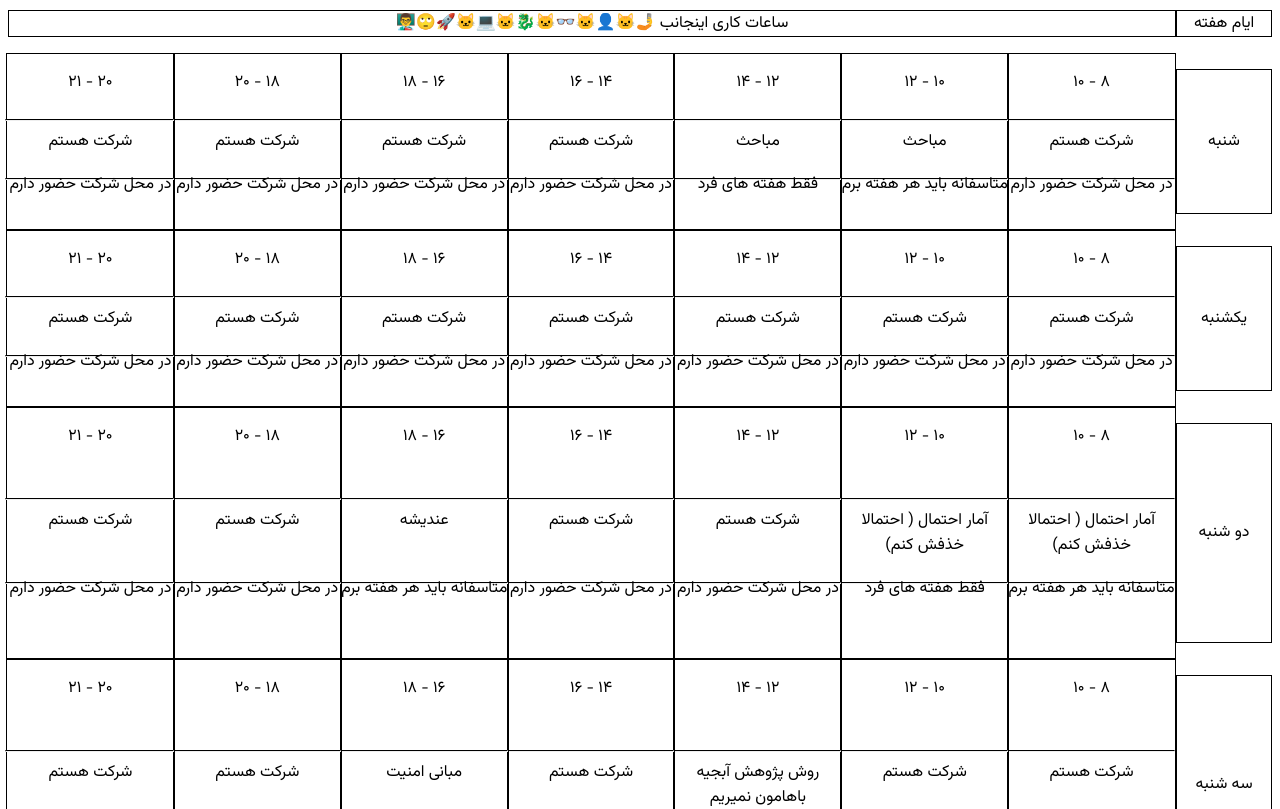
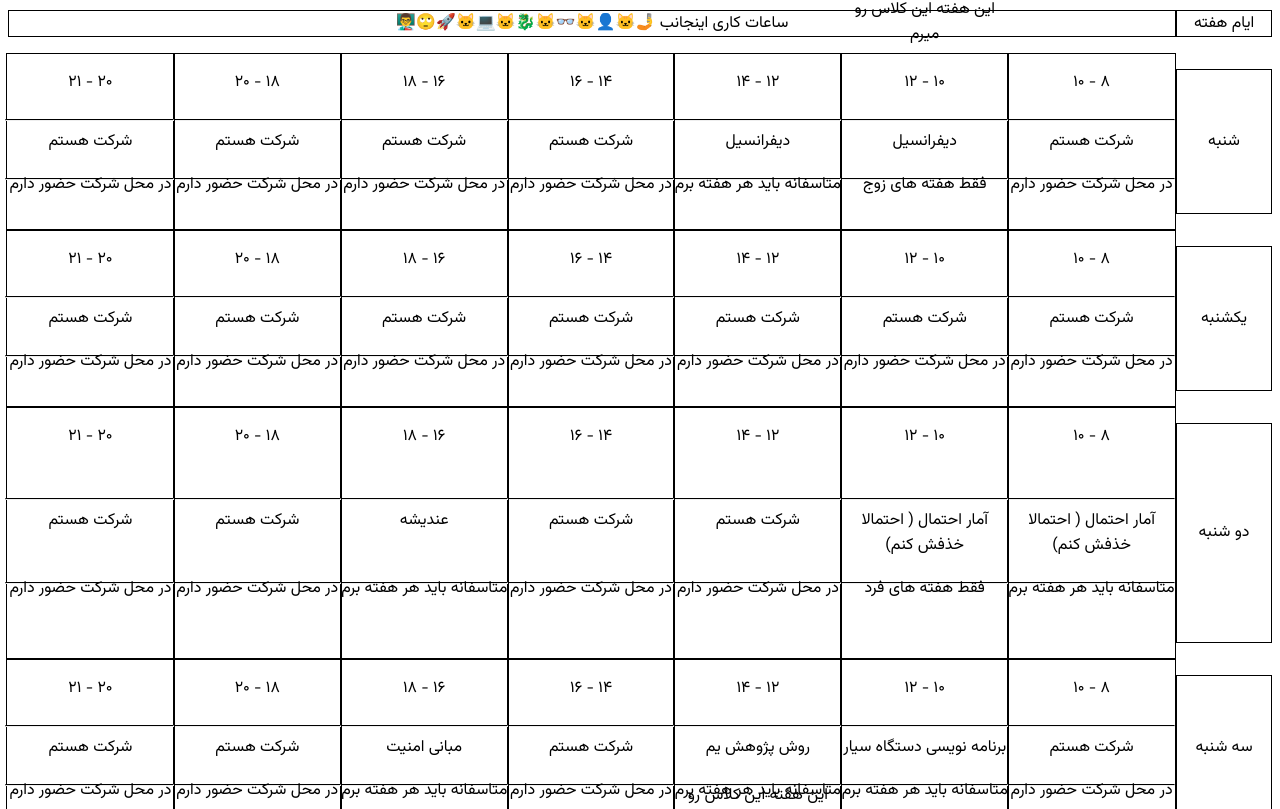
Before and after one commit to amirakbr/universitycalendar, a Next.js app: page / in a window 1280 px wide. Shown: the part 271-1080 px from the top of the page. Built offline with nearby package versions, Linux system fonts and the light colour scheme.

Commit message:
Update page.tsx

```diff
--- a/app/page.tsx
+++ b/app/page.tsx
@@ -13,12 +13,12 @@ export default function Home() {
       timeSlotsArray: [
         null,
         {
-          title: 'مباحث',
-          isEveryOtherWeek: '',
+          title: 'دیفرانسیل',
+          isEveryOtherWeek: 'زوج',
         },
         {
-          title: 'مباحث',
-          isEveryOtherWeek: 'فرد',
+          title: 'دیفرانسیل',
+          isEveryOtherWeek: '',
         },
         null,
         null,
@@ -55,9 +55,12 @@ export default function Home() {
       dayTime: 'سه شنبه',
       timeSlotsArray: [
         null,
-        null,
         {
-          title: 'روش پژوهش آبجیه باهامون نمیریم',
+          title: 'برنامه نویسی دستگاه سیار',
+          isEveryOtherWeek: '',
+        },
+        {
+          title: 'روش پژوهش یم',
           isEveryOtherWeek: '',
         },
         null,
```
